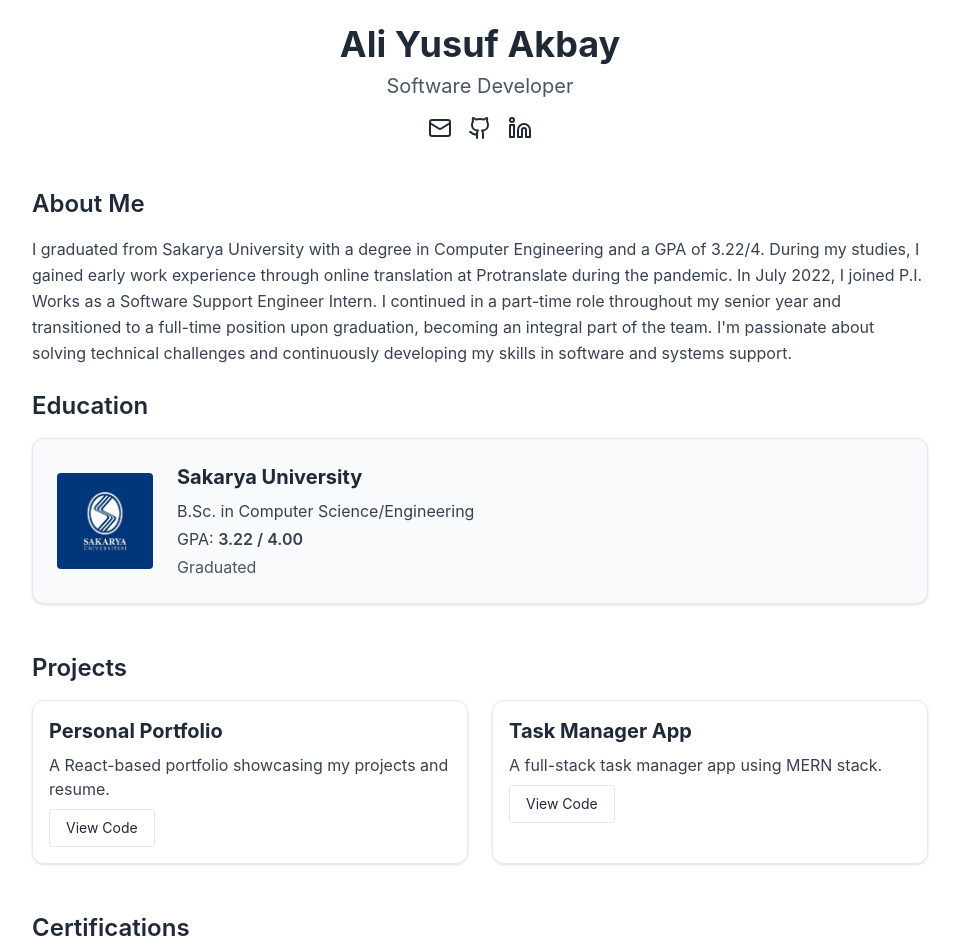
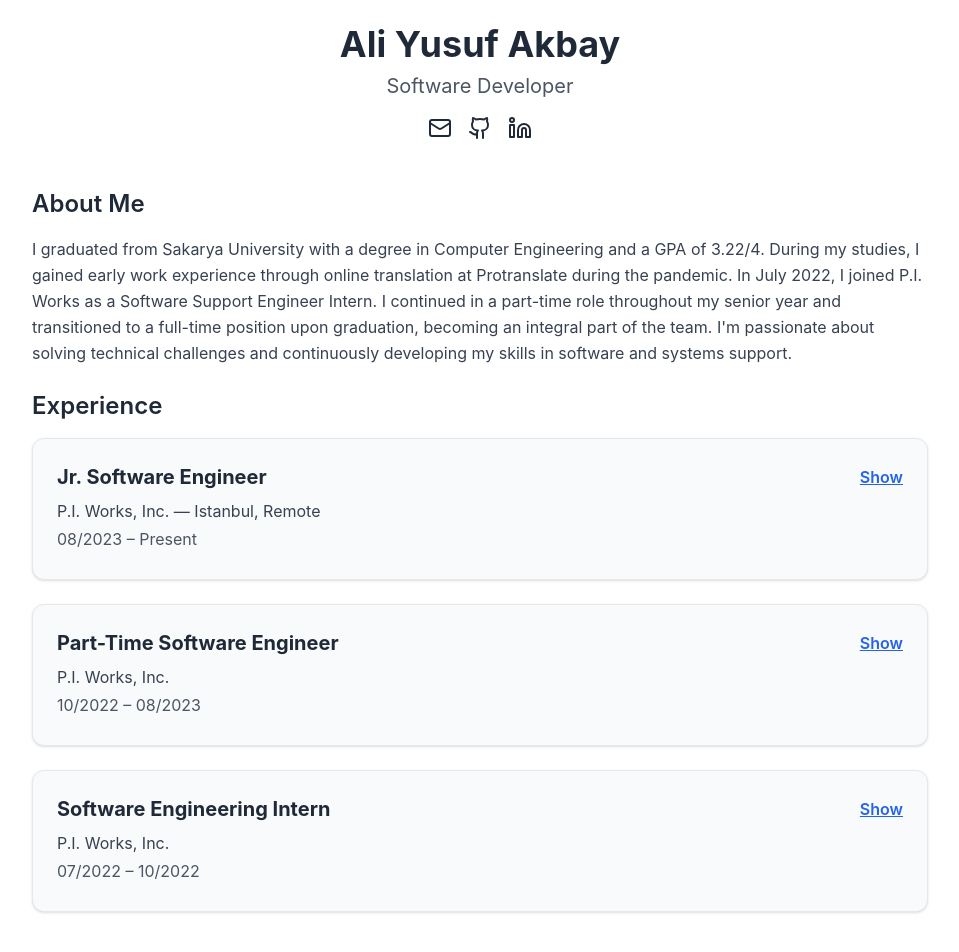
Before and after one commit to hemlockk/PersonalWebSite, a React (Create React App) app: page / in a window 1280 px wide. Shown: the top 952 px of the page, without its empty margins (160-1119 px from the left). Built offline with nearby package versions, Linux system fonts and the light colour scheme.

Commit message:
Added Experience section to Portfolio.js

```diff
--- a/src/Portfolio.js
+++ b/src/Portfolio.js
@@ -9,6 +9,9 @@ import British_Council_logo from "./images/British_Council_logo.jpg";
 
 
 export default function Portfolio() {
+  const [showJr, setShowJr] = React.useState(false);
+  const [showPartTime, setShowPartTime] = React.useState(false);
+  const [showIntern, setShowIntern] = React.useState(false);
   return (
     <main className="min-h-screen bg-white text-gray-800 p-6">
 
@@ -36,6 +39,85 @@ export default function Portfolio() {
         </section>
         <br></br>
         <section className="mb-12">
+      <section className="mb-12">
+        <h2 className="text-2xl font-semibold mb-4">Experience</h2>
+        <div className="space-y-6">
+          <div className="border rounded-xl shadow p-6 bg-gray-50">
+            <div className="flex items-center justify-between mb-2">
+              <h3 className="text-xl font-bold">Jr. Software Engineer</h3>
+              <button
+                onClick={() => setShowJr((prev) => !prev)}
+                className="text-blue-600 underline font-semibold focus:outline-none"
+              >
+                {showJr ? "Hide" : "Show"}
+              </button>
+            </div>
+            <p className="text-gray-700 mb-1">P.I. Works, Inc. &mdash; Istanbul, Remote</p>
+            <p className="text-gray-600 mb-1">08/2023 &ndash; Present</p>
+            {showJr && (
+              <>
+                <ul className="list-disc list-inside text-gray-700 mt-2 space-y-1">
+                  <li>Communicated with a global client base regarding products and solutions over Jira.</li>
+                  <li>Managed SaaS applications supporting dynamic web services on Windows & Linux (CentOS, RedHat).</li>
+                  <li>Resolved complex software issues using advanced debugging and troubleshooting methods.</li>
+                  <li>Automated operations using PL/SQL, bash, and PowerShell to improve response times and reduce manual work.</li>
+                  <li>Designed and optimized complex SQL queries for data analysis and monitoring.</li>
+                  <li>Created Python tools to facilitate support operations and ease on-call duties.</li>
+                  <li>Deployed software upgrades, installed microservices in Docker containers, and configured REST API endpoints.</li>
+                  <li>Optimized and managed ETL operations for stable and reliable data flow.</li>
+                  <li>Developed networking solutions, including load balancing with HAProxy and firewall rules for secure data flow.</li>
+                  <li>Utilized monitoring and alerting tools like Zabbix to proactively address system issues.</li>
+                  <li>Diagnosed performance bottlenecks and system issues by analyzing logs and metrics.</li>
+                  <li>Led a team through a successful migration project from Oracle to ClickHouse database.</li>
+                  <li>Collaborated with other teams on software development, testing, and release.</li>
+                  <li>Developed and implemented timely solutions & workarounds in line with strict SLAs.</li>
+                  <li>Utilized Ansible for change and configuration management to streamline setup processes.</li>
+                  <li>Shared expertise and documented best practices on Confluence, actively contributing to team knowledge exchange.</li>
+                </ul>
+                <a href="https://piworks.net/" target="_blank" rel="noopener noreferrer" className="text-blue-600 underline mt-2 inline-block">Company Website</a>
+              </>
+            )}
+          </div>
+          <div className="border rounded-xl shadow p-6 bg-gray-50">
+            <div className="flex items-center justify-between mb-2">
+              <h3 className="text-xl font-bold">Part-Time Software Engineer</h3>
+              <button
+                onClick={() => setShowPartTime((prev) => !prev)}
+                className="text-blue-600 underline font-semibold focus:outline-none"
+              >
+                {showPartTime ? "Hide" : "Show"}
+              </button>
+            </div>
+            <p className="text-gray-700 mb-1">P.I. Works, Inc.</p>
+            <p className="text-gray-600 mb-1">10/2022 &ndash; 08/2023</p>
+            {showPartTime && (
+              <ul className="list-disc list-inside text-gray-700 mt-2 space-y-1">
+                <li>Worked collaboratively to meet KPI targets.</li>
+                <li>Successfully passed a final 4-stage interview after 5 months.</li>
+                <li>Achieved: One of 2 out of 6 candidates who qualified for a full-time position.</li>
+              </ul>
+            )}
+          </div>
+          <div className="border rounded-xl shadow p-6 bg-gray-50">
+            <div className="flex items-center justify-between mb-2">
+              <h3 className="text-xl font-bold">Software Engineering Intern</h3>
+              <button
+                onClick={() => setShowIntern((prev) => !prev)}
+                className="text-blue-600 underline font-semibold focus:outline-none"
+              >
+                {showIntern ? "Hide" : "Show"}
+              </button>
+            </div>
+            <p className="text-gray-700 mb-1">P.I. Works, Inc.</p>
+            <p className="text-gray-600 mb-1">07/2022 &ndash; 10/2022</p>
+            {showIntern && (
+              <ul className="list-disc list-inside text-gray-700 mt-2 space-y-1">
+                <li>Achieved: One of 6 out of 13 interns eligible to continue part-time.</li>
+              </ul>
+            )}
+          </div>
+        </div>
+      </section>
           <h2 className="text-2xl font-semibold mb-4">Education</h2>
           <div className="flex flex-col md:flex-row items-center gap-6 border rounded-xl shadow p-6 bg-gray-50">
             <a href="https://cs.sakarya.edu.tr/" target="_blank" rel="noopener noreferrer">
@@ -69,10 +151,10 @@ export default function Portfolio() {
             </div>
 
             <div className="border rounded-xl shadow p-4">
-              <h3 className="text-xl font-bold mb-2">Task Manager App</h3>
-              <p className="text-gray-700 mb-2">A full-stack task manager app using MERN stack.</p>
+              <h3 className="text-xl font-bold mb-2">Cash Registery App</h3>
+              <p className="text-gray-700 mb-2">This is one of my last year projects in Sakarya University written in C#</p>
               <a
-                href="https://github.com/aliyusufakbay/task-manager"
+                href="https://github.com/hemlockk/BarkodluSatis"
                 target="_blank"
                 className="inline-block border rounded px-4 py-2 text-sm hover:bg-gray-100"
               >
```
